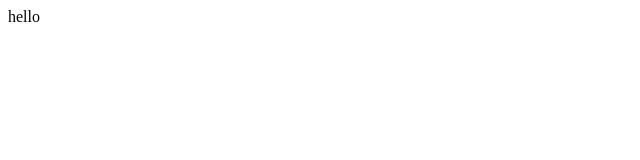
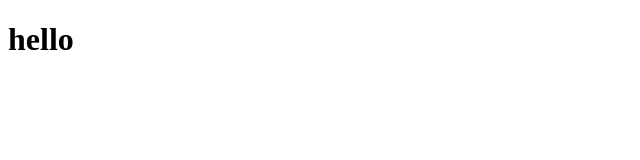
Before and after one commit to abhikp002/portfolio, a plain HTML site: page index.html in a window 1280 px wide. Shown: the whole page, without its empty margins (0-640 px from the left). Drawn offline with Linux system fonts and the light colour scheme.

Commit message:
Update index.html

```diff
--- a/index.html
+++ b/index.html
@@ -6,6 +6,6 @@
     <title>Abhishek||Portfolio</title>
 </head>
 <body>
-    hello
+    <h1>hello</h1>
 </body>
 </html>
```
